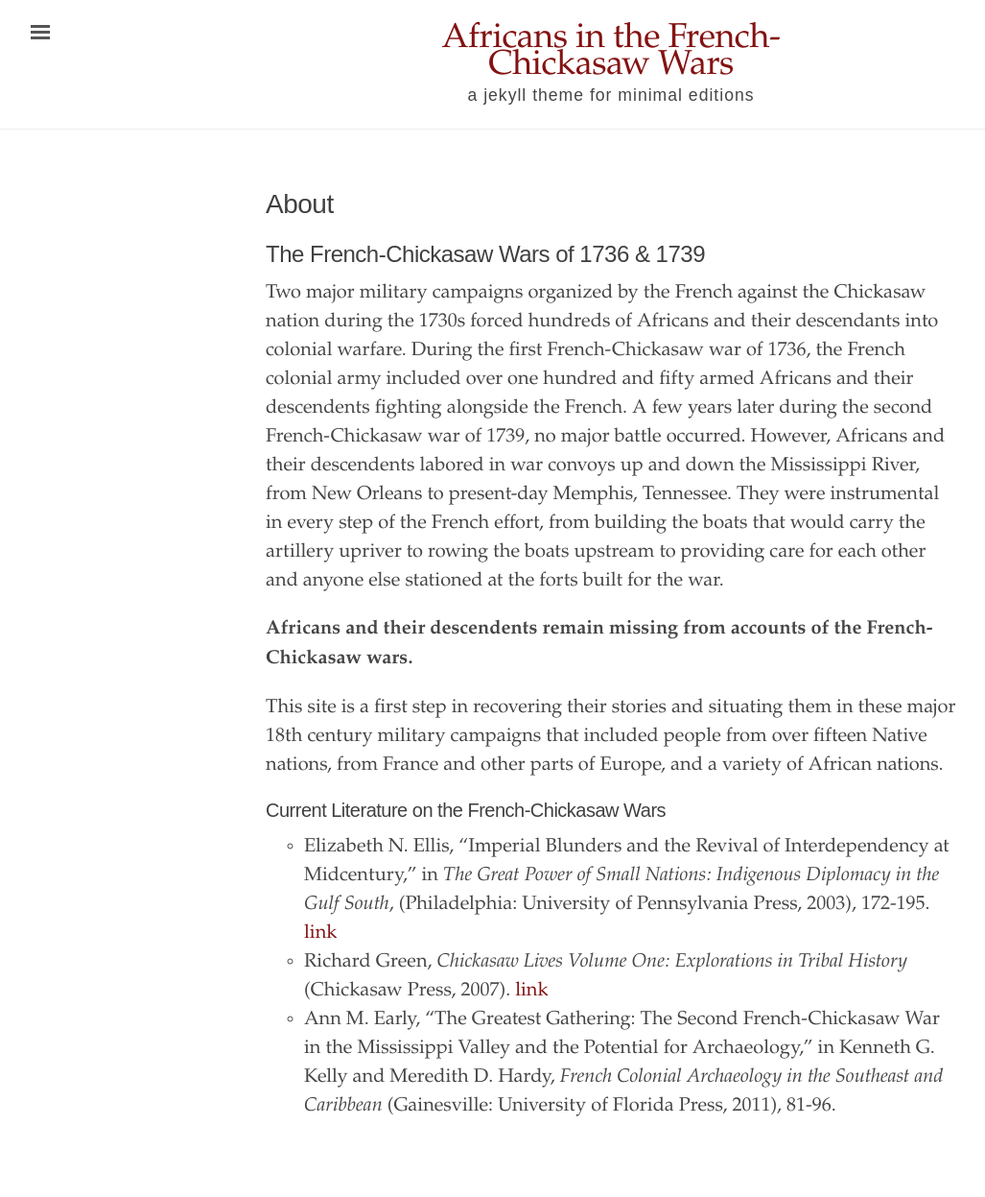
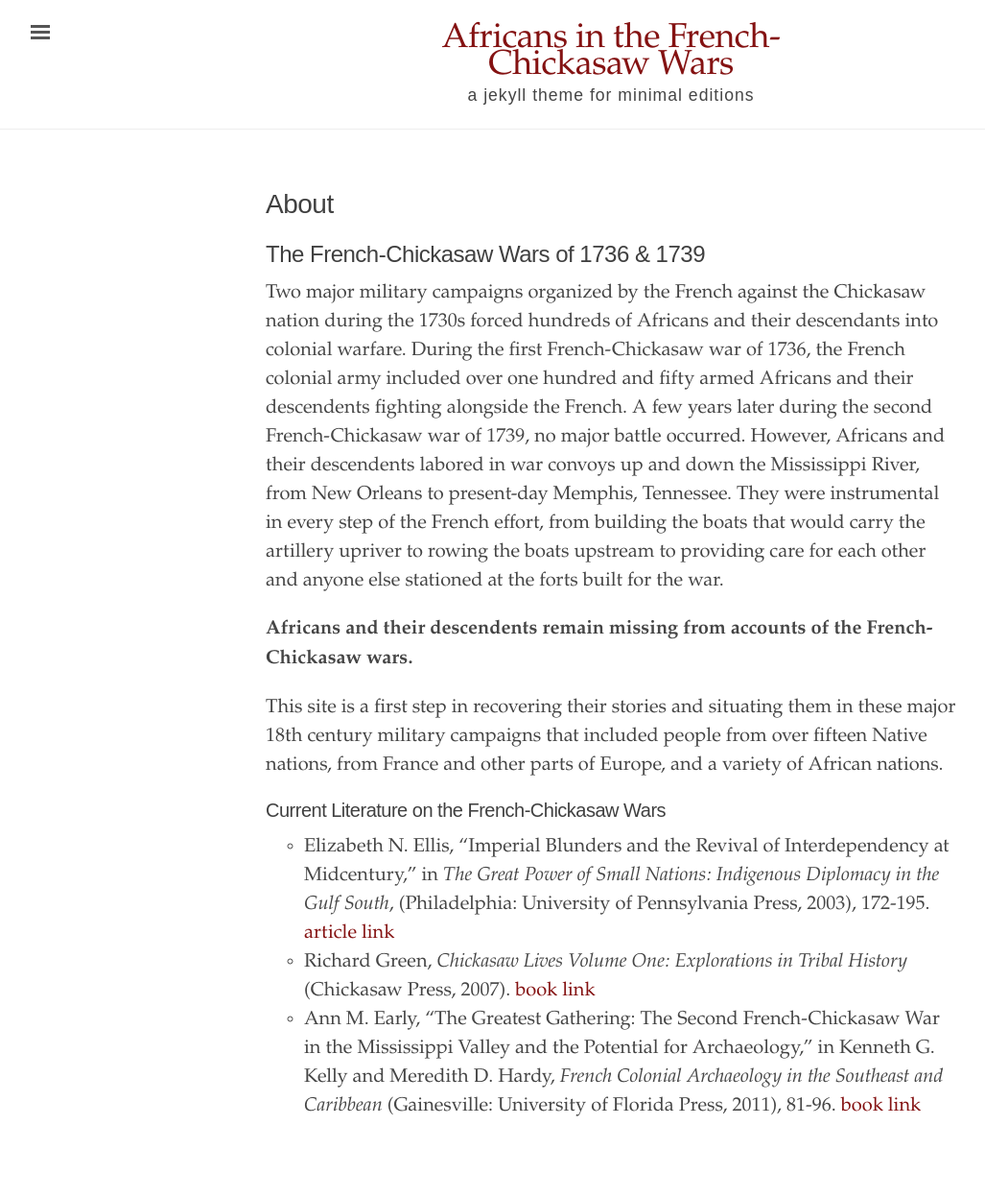
Before and after one commit to obarnard/africansinchickasawwars, a Jekyll site: the page built from about.md, in a window 1280 px wide. Shown: the whole page at 96% size, without its empty margins (3-1030 px from the left). Built offline with Jekyll 4.4.1, drawn with Linux system fonts in a browser that asks for light colours.

Commit message:
Update about.md

```diff
--- a/about.md
+++ b/about.md
@@ -17,6 +17,6 @@ This site is a first step in recovering their stories and situating them in thes
 that included people from over fifteen Native nations, from France and other parts of Europe, and a variety of African nations.
 
 #### Current Literature on the French-Chickasaw Wars
-* Elizabeth N. Ellis, "Imperial Blunders and the Revival of Interdependency at Midcentury," in _The Great Power of Small Nations: Indigenous Diplomacy in the Gulf South_, (Philadelphia: University of Pennsylvania Press, 2003), 172-195. [link](https://www-jstor-org.proxy1.library.jhu.edu/stable/j.ctv2g7v1p5.9)
-* Richard Green, _Chickasaw Lives Volume One: Explorations in Tribal History_ (Chickasaw Press, 2007). [link](https://chickasawpress.com/Books/Chickasaw-Lives-Volume-One-Explorations-in-Tribal.aspx#credits)
-* Ann M. Early, "The Greatest Gathering: The Second French-Chickasaw War in the Mississippi Valley and the Potential for Archaeology," in Kenneth G. Kelly and Meredith D. Hardy, _French Colonial Archaeology in the Southeast and Caribbean_ (Gainesville: University of Florida Press, 2011), 81-96.
+* Elizabeth N. Ellis, "Imperial Blunders and the Revival of Interdependency at Midcentury," in _The Great Power of Small Nations: Indigenous Diplomacy in the Gulf South_, (Philadelphia: University of Pennsylvania Press, 2003), 172-195. [article link](https://www-jstor-org.proxy1.library.jhu.edu/stable/j.ctv2g7v1p5.9)
+* Richard Green, _Chickasaw Lives Volume One: Explorations in Tribal History_ (Chickasaw Press, 2007). [book link](https://chickasawpress.com/Books/Chickasaw-Lives-Volume-One-Explorations-in-Tribal.aspx#credits)
+* Ann M. Early, "The Greatest Gathering: The Second French-Chickasaw War in the Mississippi Valley and the Potential for Archaeology," in Kenneth G. Kelly and Meredith D. Hardy, _French Colonial Archaeology in the Southeast and Caribbean_ (Gainesville: University of Florida Press, 2011), 81-96. [book link](https://upf.com/book.asp?id=KELLY002)
```
